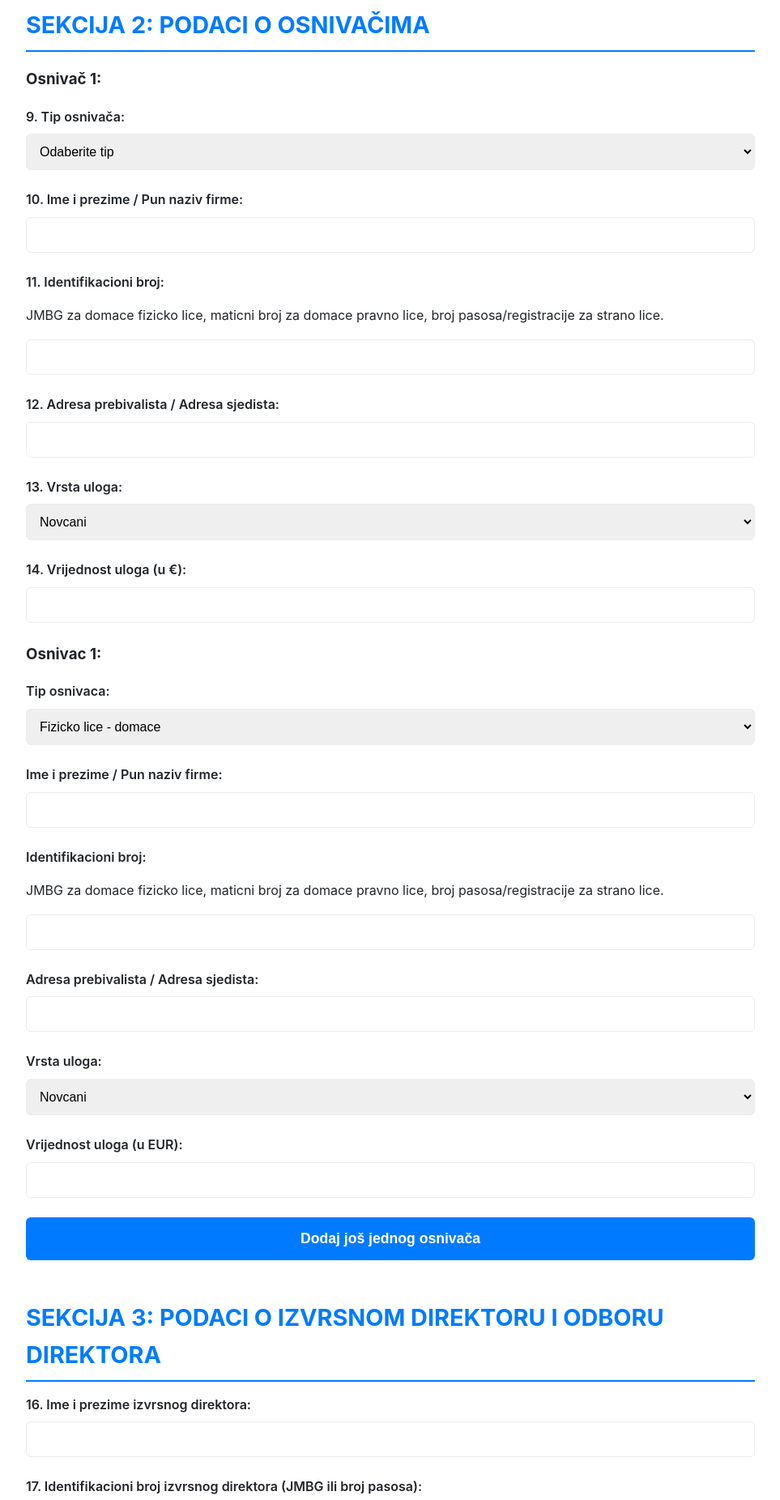
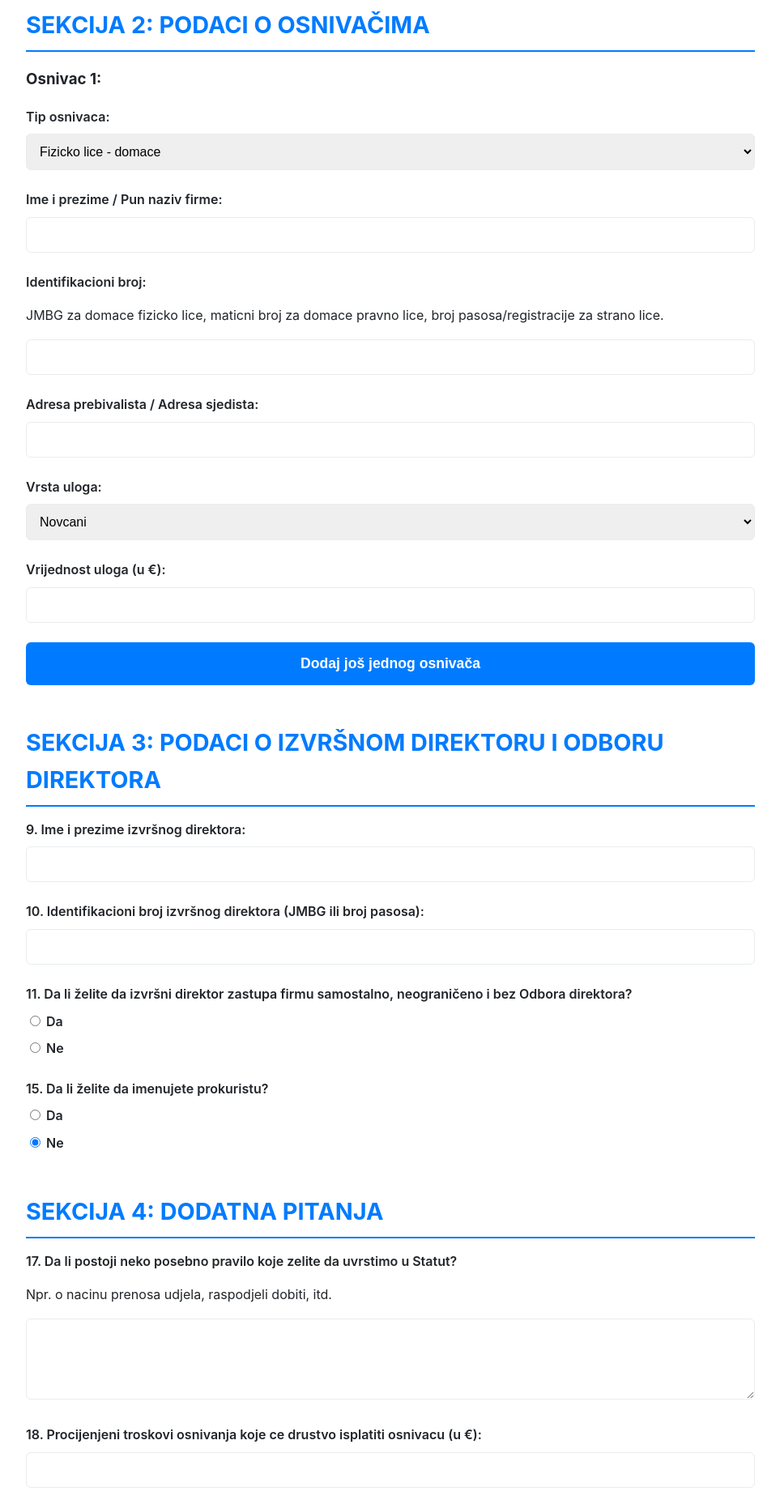
Before and after one commit to advokat977/ugovor24-site, a website: page set-za-firmu.html in a window 1280 px wide. Shown: the part 1740-3592 px from the top of the page at 81% size, without its empty margins (158-1121 px from the left). Drawn offline with Linux system fonts and the light colour scheme.

Commit message:
Update set-za-firmu.html

```diff
--- a/set-za-firmu.html
+++ b/set-za-firmu.html
@@ -253,62 +253,22 @@
 
                         <h2>SEKCIJA 2: PODACI O OSNIVAČIMA</h2>
                         <div id="osnivaci_container">
-                            <h3>Osnivač 1:</h3>
-                            <div class="form-group">
-                                <label for="tip_osnivaca_1">9. Tip osnivača:</label>
-                                <select id="tip_osnivaca_1" name="tip_osnivaca_1" required>
-                                    <option value="" disabled selected>Odaberite tip</option>
-                                    <option value="Fizicko lice - domace">Fizicko lice - domace</option>
-                                    <option value="Fizicko lice - strano">Fizicko lice - strano</option>
-                                    <option value="Pravno lice - domace">Pravno lice - domace</option>
-                                    <option value="Pravno lice - strano">Pravno lice - strano</option>
-                                </select>
                             </div>
-                            <div class="form-group">
-                                <label for="ime_osnivaca_1">10. Ime i prezime / Pun naziv firme:</label>
-                                <input type="text" id="ime_osnivaca_1" name="ime_osnivaca_1" required>
-                            </div>
-                            <div class="form-group">
-                                <label for="id_osnivaca_1">11. Identifikacioni broj:</label>
-                                <p class="disclaimer-text">JMBG za domace fizicko lice, maticni broj za domace pravno lice, broj pasosa/registracije za strano lice.</p>
-                                <input type="text" id="id_osnivaca_1" name="id_osnivaca_1" required>
-                            </div>
-                            <div class="form-group">
-                                <label for="adresa_osnivaca_1">12. Adresa prebivalista / Adresa sjedista:</label>
-                                <input type="text" id="adresa_osnivaca_1" name="adresa_osnivaca_1" required>
-                            </div>
-                            <div class="form-group">
-                                <label for="vrsta_uloga_1">13. Vrsta uloga:</label>
-                                <select id="vrsta_uloga_1" name="vrsta_uloga_1" required onchange="toggleNenovcaniUlog(1)">
-                                    <option value="Novcani">Novcani</option>
-                                    <option value="Nenovcani">Nenovcani</option>
-                                </select>
-                            </div>
-                            <div class="form-group">
-                                <label for="vrijednost_uloga_1">14. Vrijednost uloga (u €):</label>
-                                <input type="number" id="vrijednost_uloga_1" name="vrijednost_uloga_1" required>
-                            </div>
-                            <div class="form-group nenovcani-ulog-1" style="display: none;">
-                                <label for="opis_nenovcanog_uloga_1">15. Opis nenovcanog uloga:</label>
-                                <p class="disclaimer-text">VAZNO: Za nenovcane uloge, Zakon o privrednim drustvima zahtijeva procjenu ovlascenog procjenitelja.</p>
-                                <textarea id="opis_nenovcanog_uloga_1" name="opis_nenovcanog_uloga_1"></textarea>
-                            </div>
-                        </div>
                         <button type="button" id="dodaj-osnivaca-btn">Dodaj još jednog osnivača</button>
                         <button type="button" id="ukloni-osnivaca-btn" style="display: none;">Ukloni osnivača</button>
 
-                        <h2>SEKCIJA 3: PODACI O IZVRSNOM DIREKTORU I ODBORU DIREKTORA</h2>
+                        <h2>SEKCIJA 3: PODACI O IZVRŠNOM DIREKTORU I ODBORU DIREKTORA</h2>
 
                         <div class="form-group">
-                            <label for="ime_direktora">16. Ime i prezime izvrsnog direktora:</label>
+                            <label for="ime_direktora">9. Ime i prezime izvršnog direktora:</label>
                             <input type="text" id="ime_direktora" name="ime_direktora" required>
                         </div>
                         <div class="form-group">
-                            <label for="id_direktora">17. Identifikacioni broj izvrsnog direktora (JMBG ili broj pasosa):</label>
+                            <label for="id_direktora">10. Identifikacioni broj izvršnog direktora (JMBG ili broj pasosa):</label>
                             <input type="text" id="id_direktora" name="id_direktora" required>
                         </div>
                         <div class="form-group">
-                            <label>18. Da li zelite da izvrsni direktor zastupa firmu samostalno, neograniceno i bez Odbora direktora?</label>
+                            <label>11. Da li želite da izvršni direktor zastupa firmu samostalno, neograničeno i bez Odbora direktora?</label>
                             <div class="radio-group">
                                 <label><input type="radio" name="samostalni_direktor" value="Da" onclick="toggleOdborDirektora(false)" required> Da</label>
                                 <label><input type="radio" name="samostalni_direktor" value="Ne" onclick="toggleOdborDirektora(true)"> Ne</label>
@@ -316,12 +276,12 @@
                         </div>
                         <div id="odbor_direktora_fields" style="display: none;">
                             <div class="form-group">
-                                <label for="detalji_ovlascenja">19. Ukoliko ne, molimo Vas da navedete ovlascenja za zastupanje:</label>
-                                <p class="disclaimer-text">Npr. "ograniceno do 10.000 EUR po pravnom poslu, a iznad tog iznosa kolektivno sa Odborom direktora".</p>
+                                <label for="detalji_ovlascenja">12. Ukoliko ne, molimo Vas da navedete ovlašćenja za zastupanje:</label>
+                                <p class="disclaimer-text">Npr. "ograničeno do 10.000 € po pravnom poslu, a iznad tog iznosa kolektivno sa Odborom direktora".</p>
                                 <textarea id="detalji_ovlascenja" name="detalji_ovlascenja"></textarea>
                             </div>
                             <div class="form-group">
-                                <label>20. Da li zelite da firma ima Odbor direktora?</label>
+                                <label>13. Da li želite da firma ima Odbor direktora?</label>
                                 <div class="radio-group">
                                     <label><input type="radio" name="zelite_li_odb_dir" value="Da" onclick="toggleClanoviOdbora(true)"> Da</label>
                                     <label><input type="radio" name="zelite_li_odb_dir" value="Ne" checked onclick="toggleClanoviOdbora(false)"> Ne</label>
@@ -329,21 +289,21 @@
                             </div>
                             <div id="clanovi_odbora_fields" style="display: none;">
                                 <div class="form-group">
-                                    <label for="clanovi_odbora_direktora">21. Imena i ID brojevi clanova Odbora direktora:</label>
+                                    <label for="clanovi_odbora_direktora">14. Imena i ID brojevi clanova Odbora direktora:</label>
                                     <p class="disclaimer-text">Potrebno je najmanje 3 clana. Unesite ih u novom redu, odvojeno zarezom.</p>
                                     <textarea id="clanovi_odbora_direktora" name="clanovi_odbora_direktora"></textarea>
                                 </div>
                             </div>
                         </div>
                         <div class="form-group">
-                            <label>22. Da li zelite da imenujete prokuristu?</label>
+                            <label>15. Da li želite da imenujete prokuristu?</label>
                             <div class="radio-group">
                                 <label><input type="radio" name="prokurista" value="Da" onclick="toggleProkurista(true)"> Da</label>
                                 <label><input type="radio" name="prokurista" value="Ne" checked onclick="toggleProkurista(false)"> Ne</label>
                             </div>
                             <div id="prokurista_fields" style="display: none;">
                                 <div class="form-group">
-                                    <label for="ime_i_id_prokuriste">23. Ime i ID broj prokuriste:</label>
+                                    <label for="ime_i_id_prokuriste">16. Ime i ID broj prokuriste:</label>
                                     <input type="text" id="ime_i_id_prokuriste" name="ime_i_id_prokuriste">
                                 </div>
                             </div>
@@ -351,12 +311,12 @@
 
                         <h2>SEKCIJA 4: DODATNA PITANJA</h2>
                         <div class="form-group">
-                            <label for="dodatne_odredbe_statuta">24. Da li postoji neko posebno pravilo koje zelite da uvrstimo u Statut?</label>
+                            <label for="dodatne_odredbe_statuta">17. Da li postoji neko posebno pravilo koje zelite da uvrstimo u Statut?</label>
                             <p class="disclaimer-text">Npr. o nacinu prenosa udjela, raspodjeli dobiti, itd.</p>
                             <textarea id="dodatne_odredbe_statuta" name="dodatne_odredbe_statuta"></textarea>
                         </div>
                         <div class="form-group">
-                            <label for="procijenjeni_troskovi_osnivanja">25. Procijenjeni troskovi osnivanja koje ce drustvo isplatiti osnivacu (u EUR):</label>
+                            <label for="procijenjeni_troskovi_osnivanja">18. Procijenjeni troskovi osnivanja koje ce drustvo isplatiti osnivacu (u €):</label>
                             <input type="number" id="procijenjeni_troskovi_osnivanja" name="procijenjeni_troskovi_osnivanja">
                         </div>
 
@@ -394,7 +354,7 @@
     </footer>
 
     <script>
-        let osnivacCount = 1;
+        let osnivacCount = 0;
 
         document.addEventListener('DOMContentLoaded', () => {
             const dodajOsnivacaBtn = document.getElementById('dodaj-osnivaca-btn');
@@ -418,6 +378,8 @@
                 }
             });
 
+            // Kreiramo jednog osnivaca po default-u
+            osnivacCount++;
             dodajOsnivaca();
         });
 
@@ -458,7 +420,7 @@
                     </select>
                 </div>
                 <div class="form-group">
-                    <label for="vrijednost_uloga_${osnivacCount}">Vrijednost uloga (u EUR):</label>
+                    <label for="vrijednost_uloga_${osnivacCount}">Vrijednost uloga (u €):</label>
                     <input type="number" id="vrijednost_uloga_${osnivacCount}" name="vrijednost_uloga_${osnivacCount}" required>
                 </div>
                 <div class="form-group nenovcani-ulog-${osnivacCount}" style="display: none;">
```
